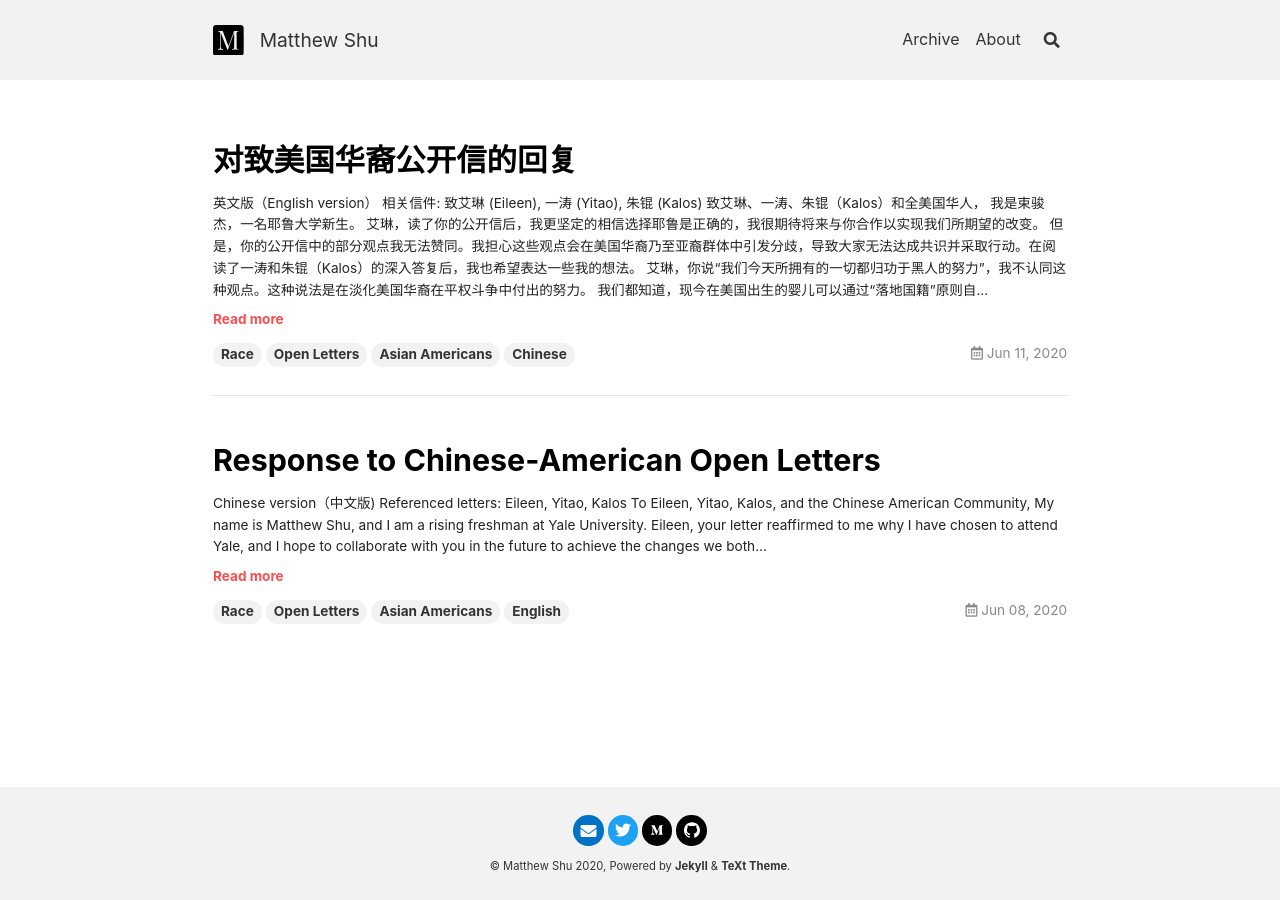
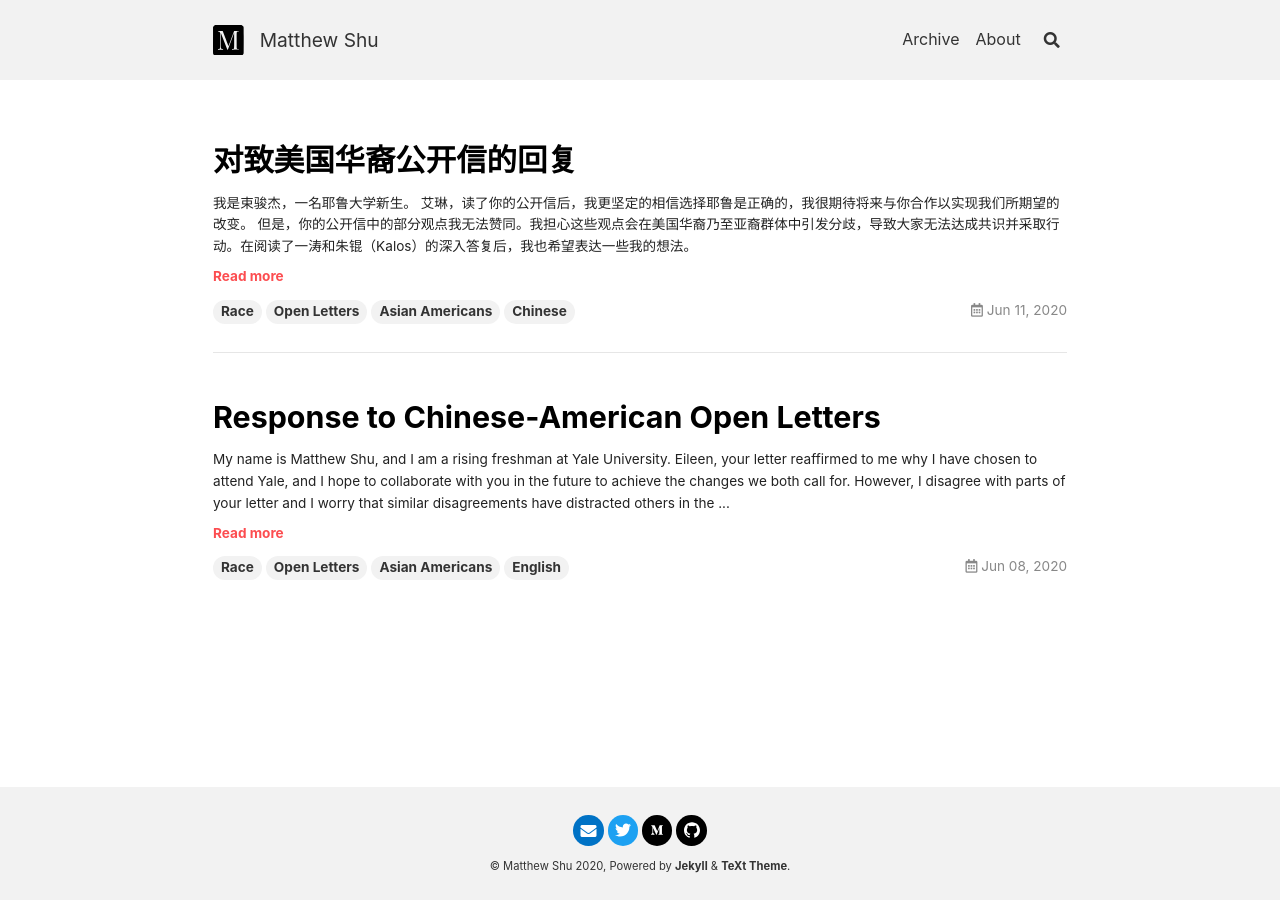
Before and after one commit to Nonameentered/nonameentered.github.io, a Jekyll site: the page built from index.html, in a window 1280 px wide. Built offline with Jekyll 4.4.1, drawn with Linux system fonts in a browser that asks for light colours; nearby versions of some CDN libraries; the list of posts is cut into pages by our own code; part of the change alters nothing that is shown.

Commit message:
customize excerpts

```diff
--- a/_posts/2020-06-08-chinese-american-open-letter-response.markdown
+++ b/_posts/2020-06-08-chinese-american-open-letter-response.markdown
@@ -8,6 +8,7 @@ sharing: true
 key: post-chinese-american-open-letter-en
 aside:
   toc: false
+excerpt: My name is Matthew Shu, and I am a rising freshman at Yale University. Eileen, your letter reaffirmed to me why I have chosen to attend Yale, and I hope to collaborate with you in the future to achieve the changes we both call for. However, I disagree with parts of your letter and I worry that similar disagreements have distracted others in the Chinese American and wider Asian American community from accepting your premise and call to action. After reading Yitao’s and Kalos’ thoughtful responses, I hope to add my voice to this discussion.
 ---
 [Chinese version（中文版)]({% link _posts/2020-06-11-chinese-american-open-letter-response-cn.markdown %})
 
--- a/_posts/2020-06-11-chinese-american-open-letter-response-cn.markdown
+++ b/_posts/2020-06-11-chinese-american-open-letter-response-cn.markdown
@@ -5,9 +5,11 @@ date:   2020-06-11 11:00:00 −0500
 categories: Race
 tags: [Race, Open Letters, Asian Americans, Chinese]
 sharing: true
+lang: zh
 key: post-chinese-american-open-letter-ch
 aside:
   toc: false
+excerpt: 我是束骏杰，一名耶鲁大学新生。 艾琳，读了你的公开信后，我更坚定的相信选择耶鲁是正确的，我很期待将来与你合作以实现我们所期望的改变。 但是，你的公开信中的部分观点我无法赞同。我担心这些观点会在美国华裔乃至亚裔群体中引发分歧，导致大家无法达成共识并采取行动。在阅读了一涛和朱锟（Kalos）的深入答复后，我也希望表达一些我的想法。
 ---
 [英文版（English version）]({% link _posts/2020-06-08-chinese-american-open-letter-response.markdown %})
 
```
